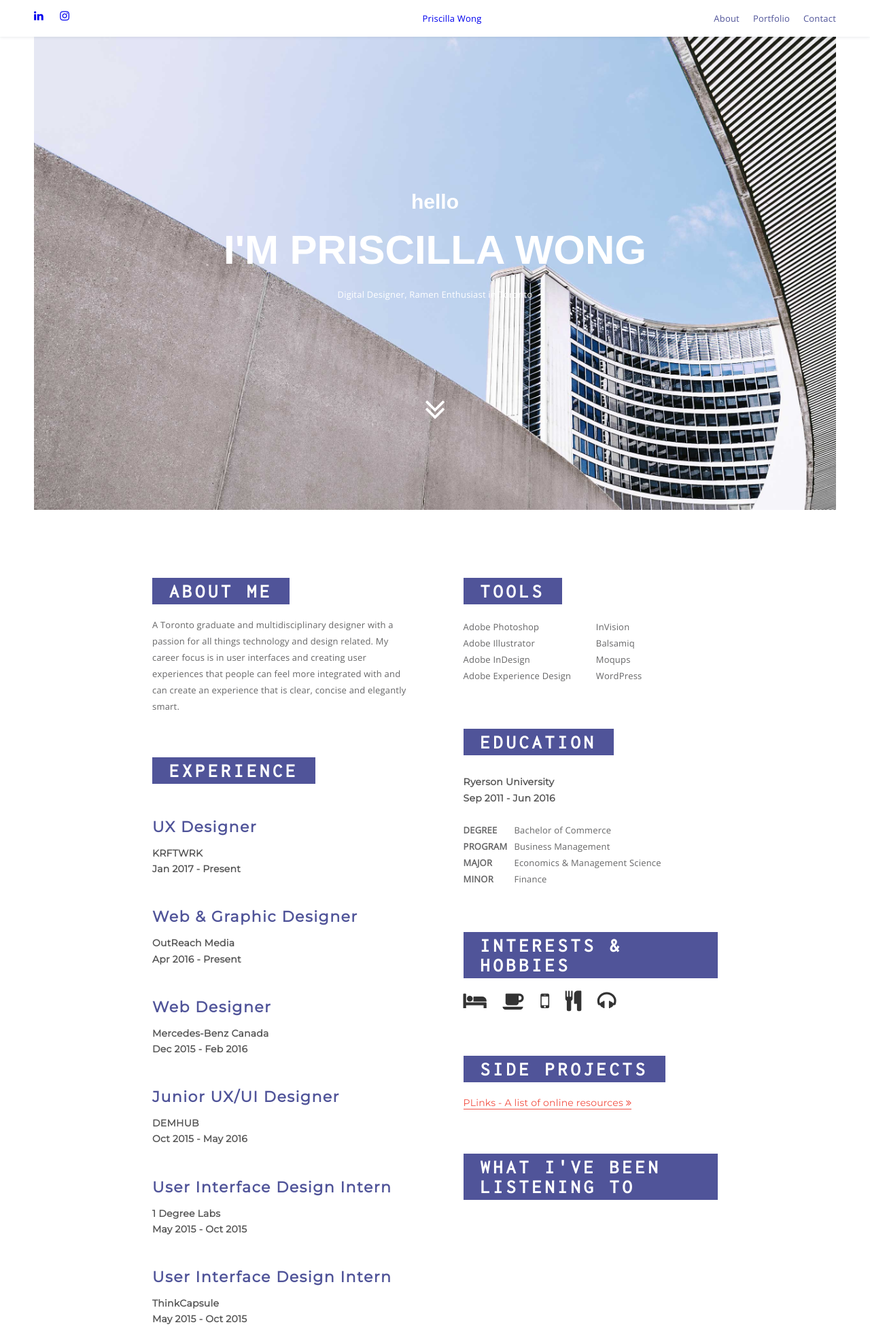
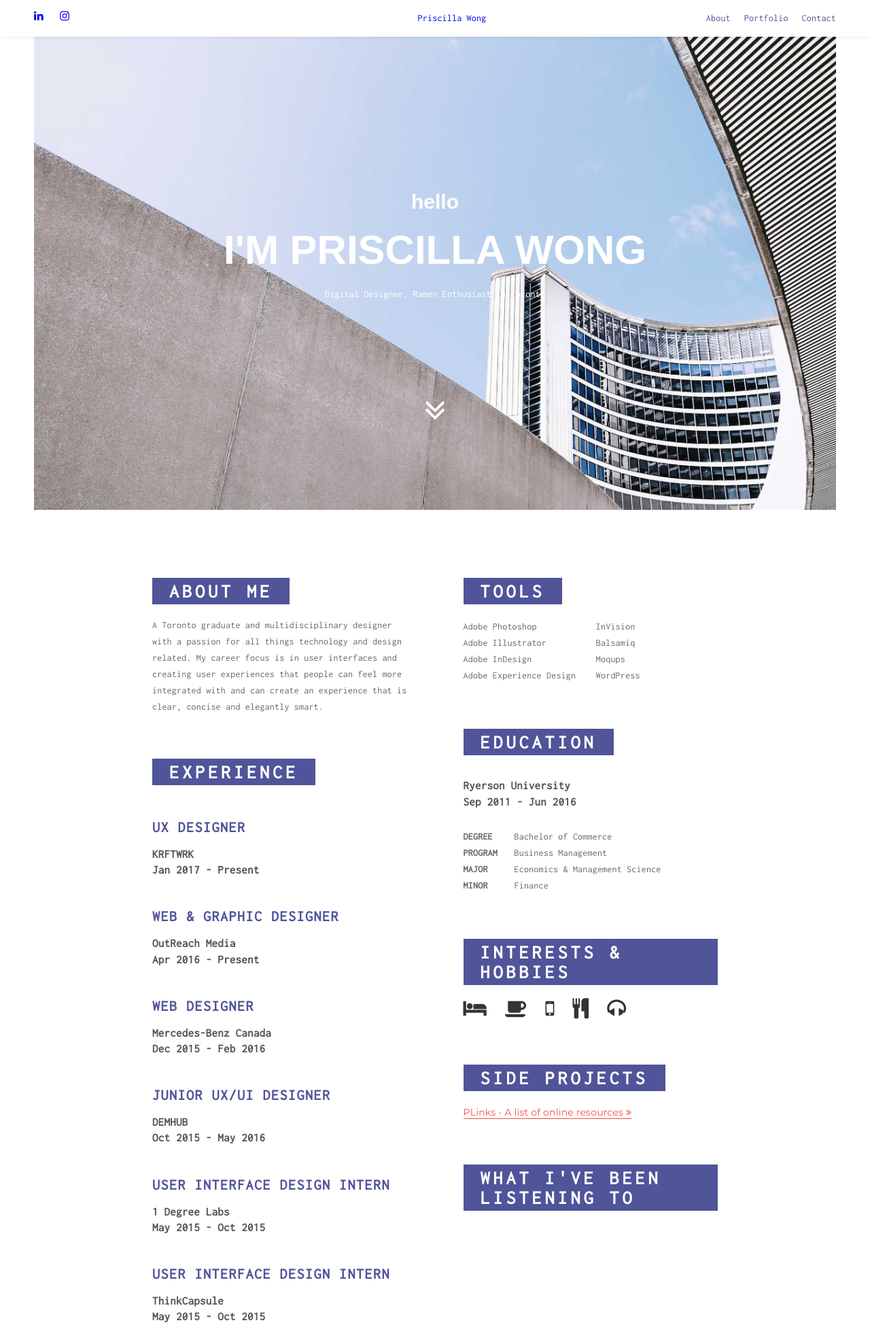
Before and after one commit to priswongys/priswongys.github.io, a PHP site: page / in a window 1280 px wide. Shown: the top 1952 px of the page at 68% size. Run offline with PHP 8.4, Linux system fonts and the light colour scheme; grey boxes are pictures that could not be loaded.

Commit message:
Font Changes

```diff
--- a/styles/styles.css
+++ b/styles/styles.css
@@ -147,15 +147,16 @@ h3 {
 }
 
 h4 {
-	font-family: 'Montserrat', sans-serif;
+	font-family: 'Inconsolata', sans-serif;
 	color: #505499;
 	font-size: 22px;
 	letter-spacing: 1.5px;
 	margin: 45px 0 0 auto;
+	text-transform: uppercase;
 }
 
 .experience .job h5 {
-	font-family: 'Montserrat', sans-serif;
+	font-family: 'Inconsolata', sans-serif;
 	margin-top: 0px;
 	margin-bottom: 15px;
 }
@@ -163,8 +164,8 @@ h4 {
 
 
 h5, h5 li {
-	font-family: 'Montserrat', sans-serif;
-	font-size: 14px;
+	font-family: 'Inconsolata', sans-serif;
+	font-size: 17px;
 	letter-spacing: 0.25px;
 	line-height: 1.45rem;
 	color: #555;
@@ -172,8 +173,8 @@ h5, h5 li {
 
 
 p, li {
-	font-family: 'Open Sans', sans-serif;
-	font-size: 13px;
+	font-family: 'Inconsolata', sans-serif;
+	font-size: 14px;
 	line-height: 1.5rem;
 	color: #666667;
 	letter-spacing: 0.2px;
```
